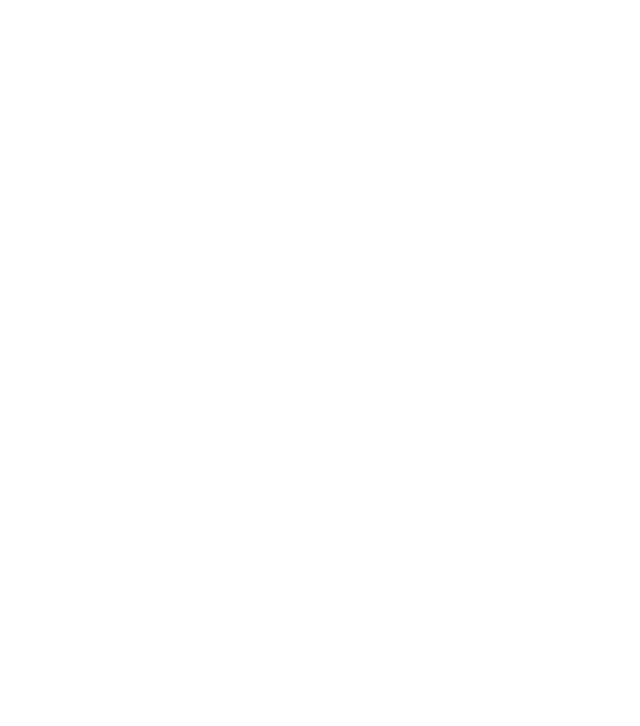
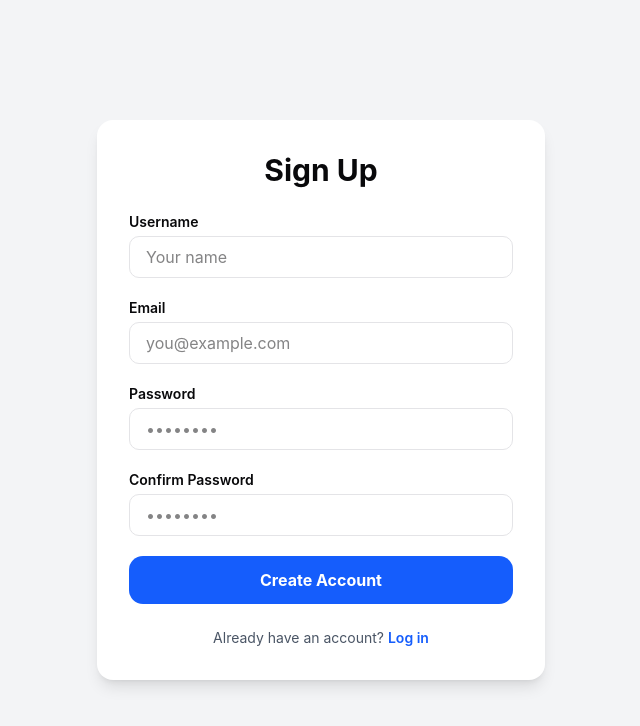
Before and after one commit to adamjanos06/LifeAchievements, a Vue app in the folder frontend/: page /signup in a window 1280 px wide. Before the commit this address had no page. Shown: the top 726 px of the page, without its empty margins (319-959 px from the left). Built offline with nearby package versions, Linux system fonts and the light colour scheme; what @formkit/vue would draw is missing.

Commit message:
Login es signup frontend

```diff
--- a/frontend/src/components/layout/LandingNavbar.vue
+++ b/frontend/src/components/layout/LandingNavbar.vue
@@ -8,26 +8,25 @@
   <header class="w-full border-b border-black/20 bg-white">
     <nav class="w-full px-12 h-16 flex items-center justify-between">
 
-      <!-- LEFT: LOGO + TITLE -->
       <div class="flex items-center gap-3">
         <div class="w-9 h-9 border-7 border-blue-700 rounded-full"></div>
         <span class="font-bold text-lg tracking-wide">LIFE ACHIEVEMENTS</span>
       </div>
 
-      <!-- RIGHT: DESKTOP MENU -->
       <div class="hidden md:flex items-center gap-6">
         <button class="text-black hover:underline">
-          Log In
+            <RouterLink to="/login" class="text-sm font-semibold hover:underline">
+              Log In
+            </RouterLink>
         </button>
 
-        <button
-          class="bg-blue-700 hover:bg-blue-800 text-white font-bold px-5 py-2 rounded-full transition"
-        >
-          Sign Up
+         <button class="text-lg font-medium">
+            <RouterLink to="/signup" class="bg-blue-600 text-white px-4 py-2 rounded-full text-sm font-semibold hover:bg-blue-700 transition">
+              Sign Up
+            </RouterLink>
         </button>
       </div>
 
-      <!-- MOBILE HAMBURGER -->
       <button
         class="md:hidden"
         @click="isOpen = !isOpen"
@@ -40,21 +39,20 @@
       </button>
 
     </nav>
-
-    <!-- MOBILE DROPDOWN -->
+    <!-- MOBILE MENU -->
     <div v-if="isOpen" class="md:hidden border-t border-black/10 bg-white">
       <div class="flex flex-col items-center gap-4 py-6">
 
         <button class="text-lg font-medium">
-          Log In
+            <RouterLink to="/login" class="text-sm font-semibold hover:underline">
+              Log In
+            </RouterLink>
         </button>
-
-        <button
-          class="w-44 bg-blue-700 text-white font-bold py-3 rounded-xl"
-        >
-          Sign Up
+         <button class="text-lg font-medium">
+            <RouterLink to="/signup" class="bg-blue-600 text-white px-4 py-2 rounded-full text-sm font-semibold hover:bg-blue-700 transition">
+              Sign Up
+            </RouterLink>
         </button>
-
       </div>
     </div>
   </header>
--- a/frontend/src/pages/introduction.vue
+++ b/frontend/src/pages/introduction.vue
@@ -10,7 +10,6 @@
       <div
         class="grid grid-cols-1 md:grid-cols-2 gap-20 xl:gap-32 mt-16 items-stretch"
       >
-        <!-- LEFT COLUMN -->
         <div class="flex flex-col justify-between h-full">
           <div class="space-y-6">
             <h3 class="text-2xl font-bold">
@@ -43,14 +42,13 @@
             </p>
           </div>
 
-          <button
-            class="mt-10 bg-blue-600 hover:bg-blue-700 text-white rounded-2xl py-4 text-lg font-semibold transition"
-          >
+          <RouterLink
+            to="/signup"
+            class="mt-10 inline-block text-center bg-blue-600 hover:bg-blue-700 text-white rounded-2xl py-4 text-lg font-semibold">
             SIGN UP
-          </button>
+          </RouterLink>
         </div>
 
-        <!-- RIGHT COLUMN -->
         <div class="flex flex-col justify-between h-full">
           <div class="space-y-6">
             <h3 class="text-2xl font-bold">
--- /dev/null
+++ b/frontend/src/pages/login.vue
@@ -0,0 +1,62 @@
+<script setup>
+import { ref } from 'vue'
+
+const email = ref('')
+const password = ref('')
+
+const handleLogin = () => {
+  console.log('Login attempt:', email.value, password.value)
+  // Később ide jön majd az API hívás
+}
+</script>
+
+<template>
+  <div class="min-h-screen flex items-center justify-center bg-gray-100 px-4">
+    <div class="bg-white w-full max-w-md rounded-2xl shadow-lg p-8">
+
+      <h1 class="text-3xl font-bold text-center mb-6">
+        Log In
+      </h1>
+
+      <form @submit.prevent="handleLogin" class="space-y-5">
+
+        <div>
+          <label class="block text-sm font-semibold mb-1">Email</label>
+          <input
+            v-model="email"
+            type="email"
+            placeholder="you@example.com"
+            class="w-full rounded-lg border px-4 py-2 focus:outline-none focus:ring-2 focus:ring-blue-500"
+            required
+          />
+        </div>
+
+        <div>
+          <label class="block text-sm font-semibold mb-1">Password</label>
+          <input
+            v-model="password"
+            type="password"
+            placeholder="••••••••"
+            class="w-full rounded-lg border px-4 py-2 focus:outline-none focus:ring-2 focus:ring-blue-500"
+            required
+          />
+        </div>
+
+        <button
+          type="submit"
+          class="w-full bg-blue-600 hover:bg-blue-700 text-white font-bold py-3 rounded-xl transition"
+        >
+          Log In
+        </button>
+      </form>
+
+      <div class="text-center mt-6 text-sm text-gray-600">
+        Don't have an account?
+        <RouterLink to="/signup" class="text-blue-600 font-semibold hover:underline">
+          Sign up
+        </RouterLink>
+      </div>
+
+    </div>
+  </div>
+</template>
--- /dev/null
+++ b/frontend/src/pages/signup.vue
@@ -0,0 +1,95 @@
+<script setup>
+import { ref } from 'vue'
+
+const username = ref('')
+const email = ref('')
+const password = ref('')
+const password2 = ref('')
+
+const handleSignup = () => {
+  if (password.value !== password2.value) {
+    alert('Passwords do not match!')
+    return
+  }
+
+  console.log('Signup:', {
+    username: username.value,
+    email: email.value,
+    password: password.value
+  })
+
+}
+</script>
+
+<template>
+  <div class="min-h-screen flex items-center justify-center bg-gray-100 px-4">
+    <div class="bg-white w-full max-w-md rounded-2xl shadow-lg p-8">
+
+      <h1 class="text-3xl font-bold text-center mb-6">
+        Sign Up
+      </h1>
+      <form @submit.prevent="handleSignup" class="space-y-5">
+
+        <div>
+          <label class="block text-sm font-semibold mb-1">Username</label>
+          <input
+            v-model="username"
+            type="text"
+            placeholder="Your name"
+            class="w-full rounded-lg border px-4 py-2 focus:outline-none focus:ring-2 focus:ring-blue-500"
+            required
+          />
+        </div>
+
+        <div>
+          <label class="block text-sm font-semibold mb-1">Email</label>
+          <input
+            v-model="email"
+            type="email"
+            placeholder="you@example.com"
+            class="w-full rounded-lg border px-4 py-2 focus:outline-none focus:ring-2 focus:ring-blue-500"
+            required
+          />
+        </div>
+
+        <div>
+          <label class="block text-sm font-semibold mb-1">Password</label>
+          <input
+            v-model="password"
+            type="password"
+            placeholder="••••••••"
+            class="w-full rounded-lg border px-4 py-2 focus:outline-none focus:ring-2 focus:ring-blue-500"
+            required
+          />
+        </div>
+
+        <div>
+          <label class="block text-sm font-semibold mb-1">Confirm Password</label>
+          <input
+            v-model="password2"
+            type="password"
+            placeholder="••••••••"
+            class="w-full rounded-lg border px-4 py-2 focus:outline-none focus:ring-2 focus:ring-blue-500"
+            required
+          />
+        </div>
+
+        <button
+          type="submit"
+          class="w-full bg-blue-600 hover:bg-blue-700 text-white font-bold py-3 rounded-xl transition"
+        >
+          Create Account
+        </button>
+
+      </form>
+
+      <div class="text-center mt-6 text-sm text-gray-600">
+        Already have an account?
+        <RouterLink to="/login" class="text-blue-600 font-semibold hover:underline">
+          Log in
+        </RouterLink>
+      </div>
+
+    </div>
+  </div>
+</template>
--- a/frontend/src/router/index.js
+++ b/frontend/src/router/index.js
@@ -20,6 +20,18 @@
       meta: {
         title: 'Introduction'
       }
+    },
+    {
+      path: '/login',
+      name: 'login',
+      component: () => import('@/pages/login.vue'),
+      meta: { title: 'Login' }
+    },
+    {
+      path: '/signup',
+      name: 'signup',
+      component: () => import('@/pages/signup.vue'),
+      meta: { title: 'Sign Up' }
     }
   ]
 })
```
